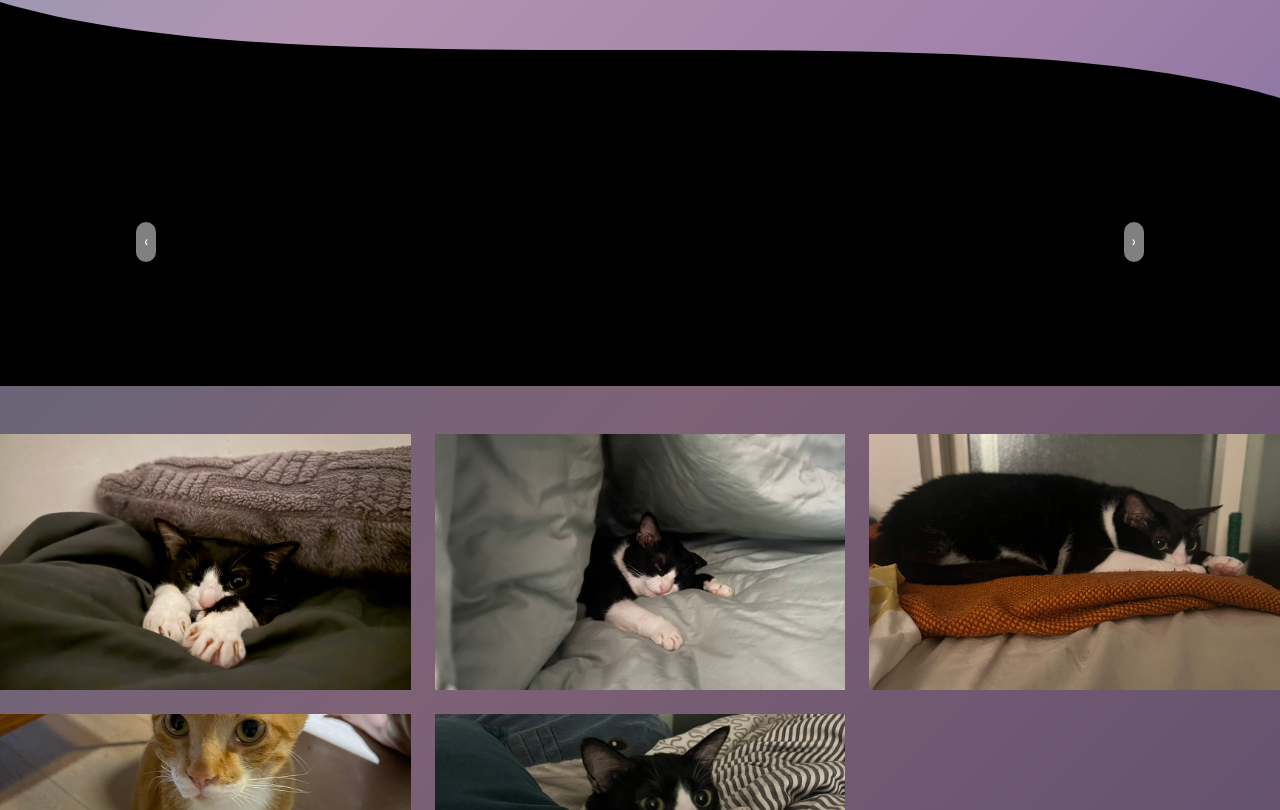
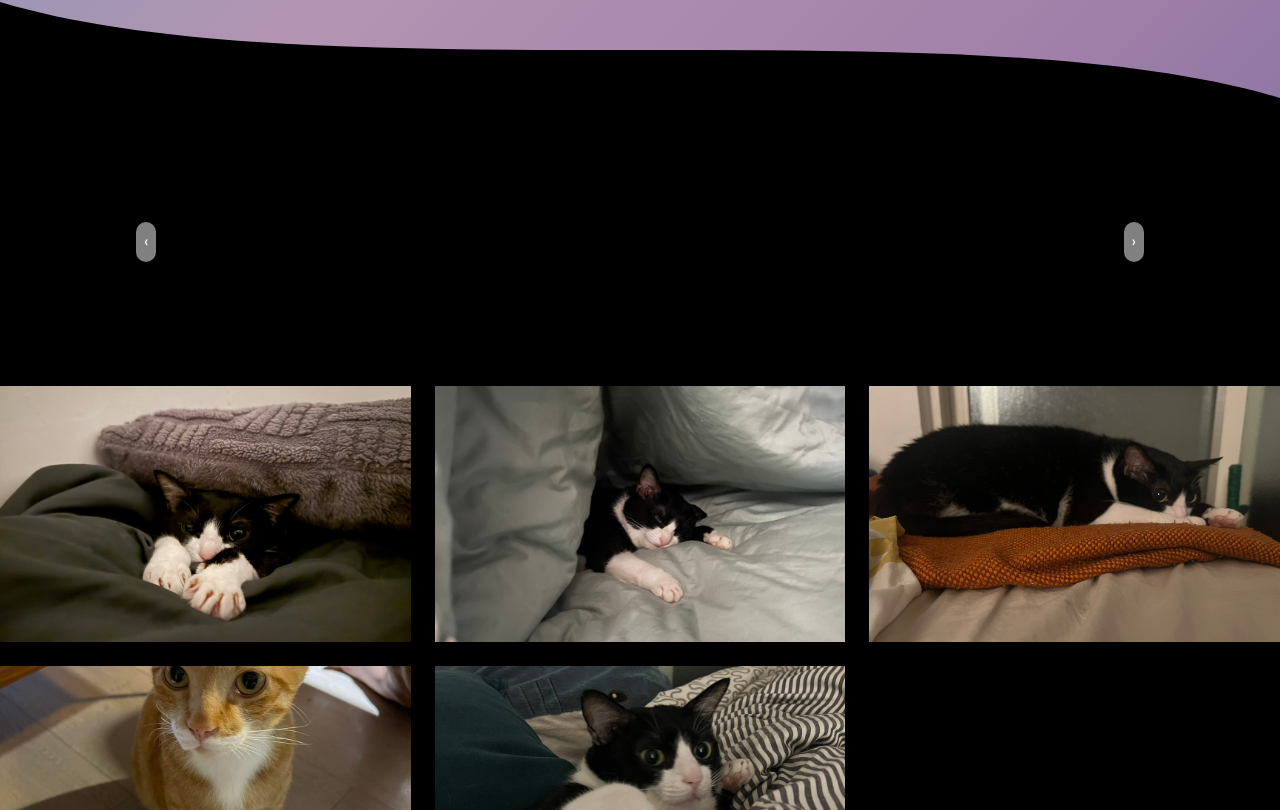
Before and after one commit to DeanYtest/design-showcase, a Next.js app: page / in a window 1280 px wide. Shown: the part 830-1640 px from the top of the page. Built offline with nearby package versions, Linux system fonts and the light colour scheme.

Commit message:
fix:HOMEPAGE15

```diff
--- a/app/page.tsx
+++ b/app/page.tsx
@@ -1,23 +1,16 @@
 // app/page.tsx
 'use client';
 
-import HeroSection from './HeroSection';
+import dynamic from 'next/dynamic';
 import HomeCarousel from '../components/HomeCarousel';
-import WorkSection from './WorkSection';
+
+const HeroSection = dynamic(() => import('./HeroSection'), { ssr: false });
 
 export default function HomePage() {
   return (
     <>
-      {/* 1. HeroSection */}
       <HeroSection />
-
-      {/* 2. 黑底走馬燈：3 張卡 + 箭頭 + 自動輪播 */}
-      <section className="bg-black py-12">
-        <HomeCarousel />
-      </section>
-
-      {/* 3. 作品淡入展示 (五大類) */}
-      <WorkSection category="all" />
+      <HomeCarousel />
     </>
   );
 }
--- a/components/HomeCarousel.tsx
+++ b/components/HomeCarousel.tsx
@@ -4,44 +4,45 @@
 import { useRef, useState, useEffect } from 'react';
 import Image from 'next/image';
 import Link from 'next/link';
+import { useInView } from 'react-intersection-observer';
 
 const categories = [
   {
     title: 'UI',
     href: '/ui',
-    images: ['/images/ui1.jpg', '/images/ui2.jpg', '/images/ui3.jpg'],
+    images: ['/images/ui1.jpg','/images/ui2.jpg','/images/ui3.jpg'],
   },
   {
     title: 'Logo',
     href: '/logo',
-    images: ['/images/logo1.jpg', '/images/logo2.jpg', '/images/logo3.jpg'],
+    images: ['/images/logo1.jpg','/images/logo2.jpg','/images/logo3.jpg'],
   },
   {
     title: 'Graphic',
     href: '/graphic',
-    images: ['/images/graphic1.jpg', '/images/graphic2.jpg', '/images/graphic3.jpg'],
+    images: ['/images/graphic1.jpg','/images/graphic2.jpg','/images/graphic3.jpg'],
   },
   {
     title: 'Packaging',
     href: '/packaging',
-    images: ['/images/pack1.jpg', '/images/pack2.jpg', '/images/pack3.jpg'],
+    images: ['/images/pack1.jpg','/images/pack2.jpg','/images/pack3.jpg'],
   },
   {
     title: 'Illustration',
     href: '/illustration',
-    images: ['/images/ill1.jpg', '/images/ill2.jpg', '/images/ill3.jpg'],
+    images: ['/images/ill1.jpg','/images/ill2.jpg','/images/ill3.jpg'],
   },
 ];
 
 export default function HomeCarousel() {
+  // ————— 走馬燈部份 —————
   const scrollRef = useRef<HTMLDivElement>(null);
   const [idxs, setIdxs] = useState<number[]>(categories.map(() => 0));
 
-  // 自動輪播：每 3 秒切換同類圖片
   useEffect(() => {
     const timers = categories.map((_, i) =>
       window.setInterval(() => {
-        setIdxs((prev) => {
+        setIdxs(prev => {
           const next = [...prev];
           next[i] = (next[i] + 1) % categories[i].images.length;
           return next;
@@ -51,28 +52,37 @@ export default function HomeCarousel() {
     return () => timers.forEach(clearInterval);
   }, []);
 
-  // 每張卡片寬度 320px + 間距 16px = 336px
-  const DELTA = 336;
-  const scroll = (dir: 'left' | 'right') => {
+  const DELTA = 336; // 320px card + 16px gap
+  const scroll = (dir: 'left'|'right') => {
     scrollRef.current?.scrollBy({
-      left: dir === 'right' ? DELTA : -DELTA,
+      left: dir==='right'? DELTA : -DELTA,
       behavior: 'smooth',
     });
   };
 
+  // ————— 網格淡入部份 —————
+  const [ref, inView] = useInView({ triggerOnce: true, threshold: 0.2 });
+  const [visible, setVisible] = useState<number[]>([]);
+  useEffect(() => {
+    if (inView) {
+      categories.forEach((_, i) =>
+        setTimeout(() => setVisible(v => [...v, i]), i * 150)
+      );
+    }
+  }, [inView]);
+
   return (
-    <div className="relative max-w-[calc(336px*3)] mx-auto">
-      <h2 className="sr-only">作品分類走馬燈</h2>
+    <section className="bg-black py-12">
+      <h2 className="sr-only">作品走馬燈與展示</h2>
 
-      {/* 左箭頭 */}
+      {/* ==== 走馬燈 ==== */}
+      <div className="relative max-w-[calc(336px*3)] mx-auto mb-12">
         <button
           onClick={() => scroll('left')}
           className="absolute left-0 top-1/2 -translate-y-1/2 z-20 p-2 bg-white bg-opacity-50 rounded-full hover:bg-opacity-75 transition"
         >
           ‹
         </button>
-
-      {/* 卡片橫向捲動容器 */}
         <div
           ref={scrollRef}
           className="flex gap-4 overflow-x-auto scroll-smooth scrollbar-hide px-2"
@@ -80,10 +90,10 @@ export default function HomeCarousel() {
           {categories.map((cat, i) => (
             <Link key={cat.title} href={cat.href}>
               <a className="group flex-shrink-0 w-80 relative">
-              <div className="relative w-full h-48 rounded-xl overflow-hidden shadow-lg">
+                <div className="relative w-full h-48 overflow-hidden rounded-xl shadow-lg">
                   <Image
                     src={cat.images[idxs[i]]}
-                  alt={`${cat.title} ${idxs[i] + 1}`}
+                    alt={`${cat.title} ${idxs[i]+1}`}
                     fill
                     style={{ objectFit: 'cover' }}
                     priority
@@ -96,8 +106,6 @@ export default function HomeCarousel() {
             </Link>
           ))}
         </div>
-
-      {/* 右箭頭 */}
         <button
           onClick={() => scroll('right')}
           className="absolute right-0 top-1/2 -translate-y-1/2 z-20 p-2 bg-white bg-opacity-50 rounded-full hover:bg-opacity-75 transition"
@@ -105,5 +113,35 @@ export default function HomeCarousel() {
           ›
         </button>
       </div>
+
+      {/* ==== 網格淡入展示 ==== */}
+      <div
+        ref={ref}
+        className="container mx-auto grid grid-cols-1 sm:grid-cols-2 lg:grid-cols-3 gap-6"
+      >
+        {categories.map((cat, i) => (
+          <Link key={i} href={cat.href}>
+            <a
+              className={`group relative overflow-hidden rounded-xl shadow-lg ${
+                visible.includes(i) ? `fade-up delay-${i}` : 'opacity-0'
+              }`}
+            >
+              <div className="relative w-full h-64">
+                <Image
+                  src={cat.images[0]}
+                  alt={cat.title}
+                  fill
+                  style={{ objectFit: 'cover' }}
+                  priority
+                />
+              </div>
+              <div className="absolute bottom-0 left-0 right-0 bg-black bg-opacity-50 p-4 opacity-0 group-hover:opacity-100 transition-opacity duration-300">
+                <h3 className="text-white text-xl">{cat.title}</h3>
+              </div>
+            </a>
+          </Link>
+        ))}
+      </div>
+    </section>
   );
 }
```
Lines whose indentation alone changed are shown as unchanged.
